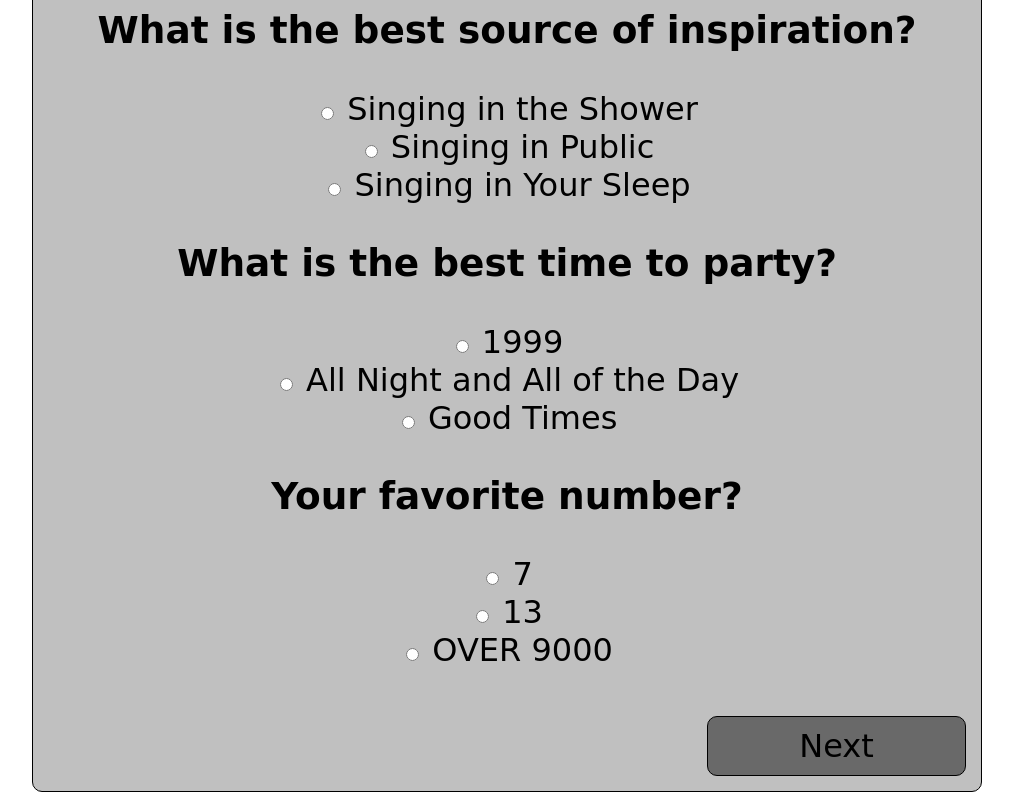
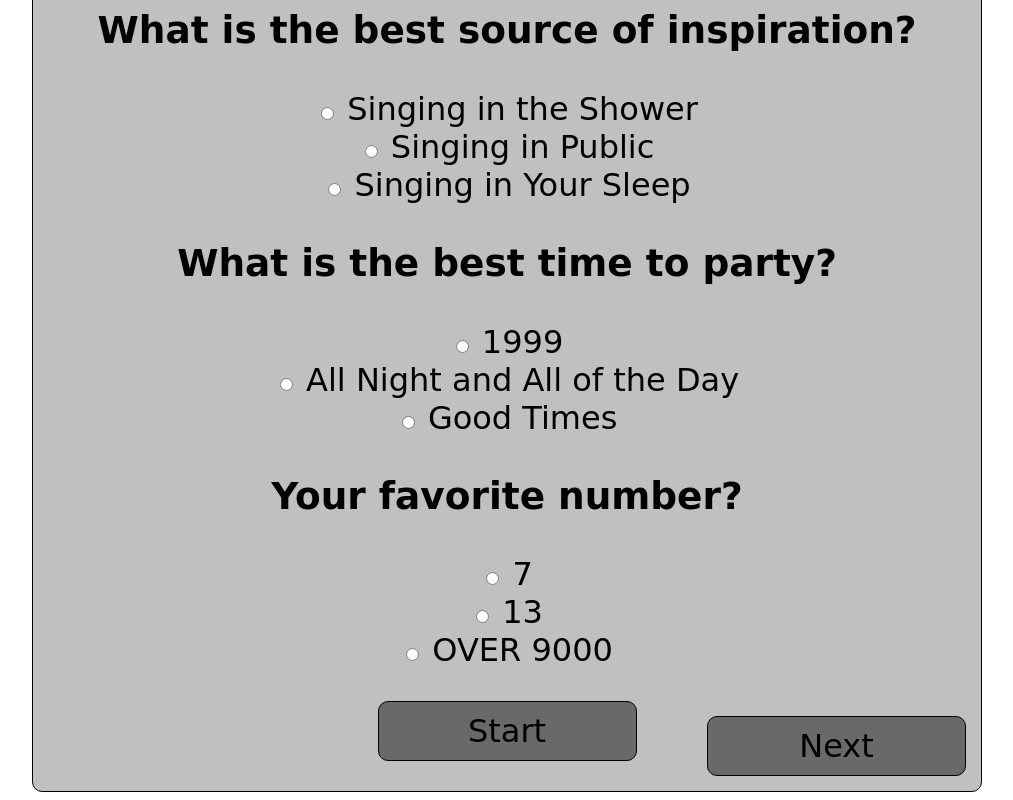
Before and after one commit to hColleen/Silly-Quiz-Game, a plain HTML site: page index.html in a window 1280 px wide. Shown: the part 699-1499 px from the top of the page, without its empty margins (133-1146 px from the left). Drawn offline with Linux system fonts and the light colour scheme; a web font is replaced by a local one.

Commit message:
add start button, move variables to more logical location

```diff
--- a/index.html
+++ b/index.html
@@ -15,6 +15,7 @@
             <p id = "quizQuestion"></p>
             <p id = "quizAnswer"></p>
             <div id = "nextButton">Next</div>
+            <div id = "startButton">Start</div>
         </div>
 
     <script src="js/app.js"></script>
--- a/js/app.js
+++ b/js/app.js
@@ -181,6 +181,8 @@ for (let i = 0; i < quizArray.length; i ++) {
 let holder = document.getElementById('quizQuestion');
 let fortune = document.getElementById('quizAnswer');
 let question = document.getElementsByClassName('question');
+let nextButton = document.getElementById('nextButton');
+let startButton = document.getElementById('startButton');
 
 holder.innerHTML = quizHTML.join(" ");
 
@@ -192,7 +194,7 @@ for (let i = 0; i < quizHTML.length; i ++){
 
 //make button advance to next question
 
-let button = document.getElementById('nextButton');
+
 
 /*fortune/answer array
 from https://www.funny-jokes-quotes-sayings.com/funny-fortune-cookie-sayings.html and
--- a/styles/styles.css
+++ b/styles/styles.css
@@ -35,6 +35,17 @@ p{
     margin: 15px;
 }
 
+#startButton {
+    width: 25%;
+    font-family: 'Gamja Flower', cursive;
+    font-size: 2rem;
+    background-color: dimgray;
+    border: 1px solid black;
+    border-radius: 10px;
+    padding: 10px;
+    margin: auto;
+}
+
 .hidden {
     display: none;
 }
```
